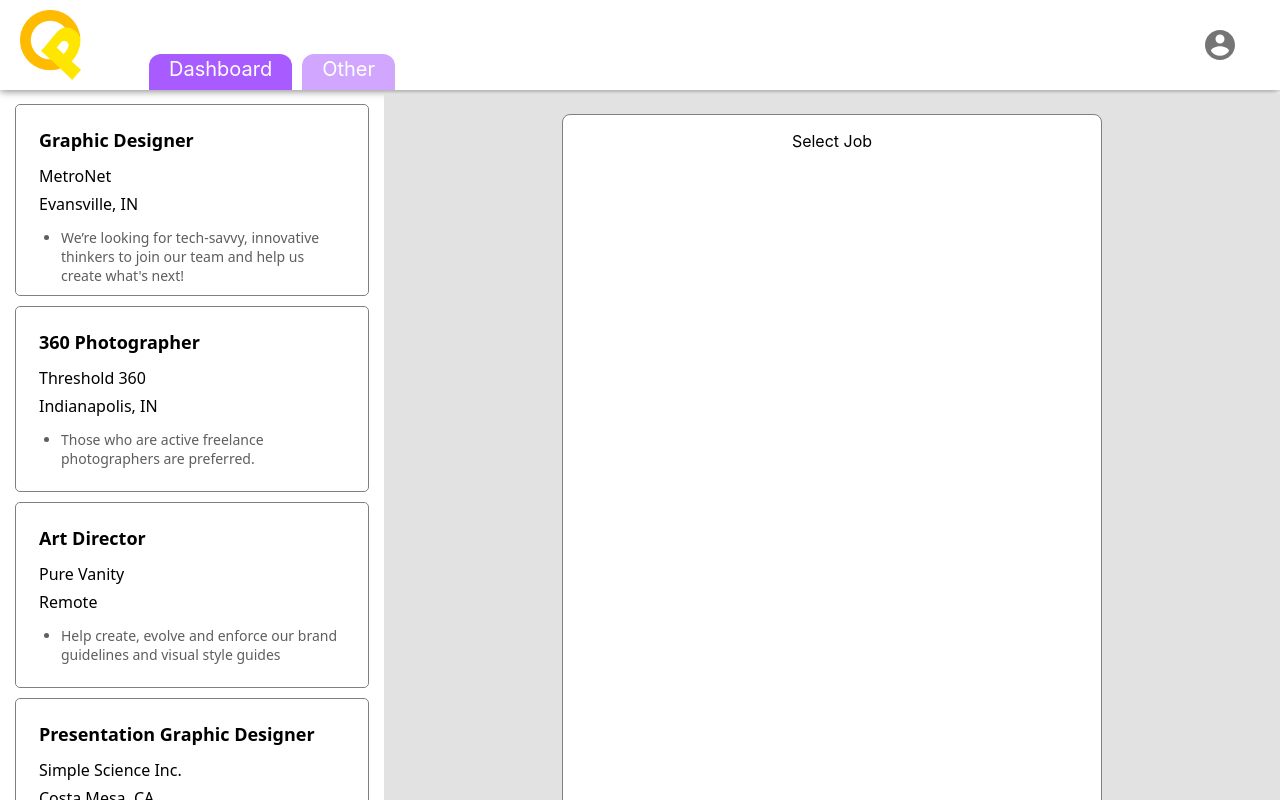
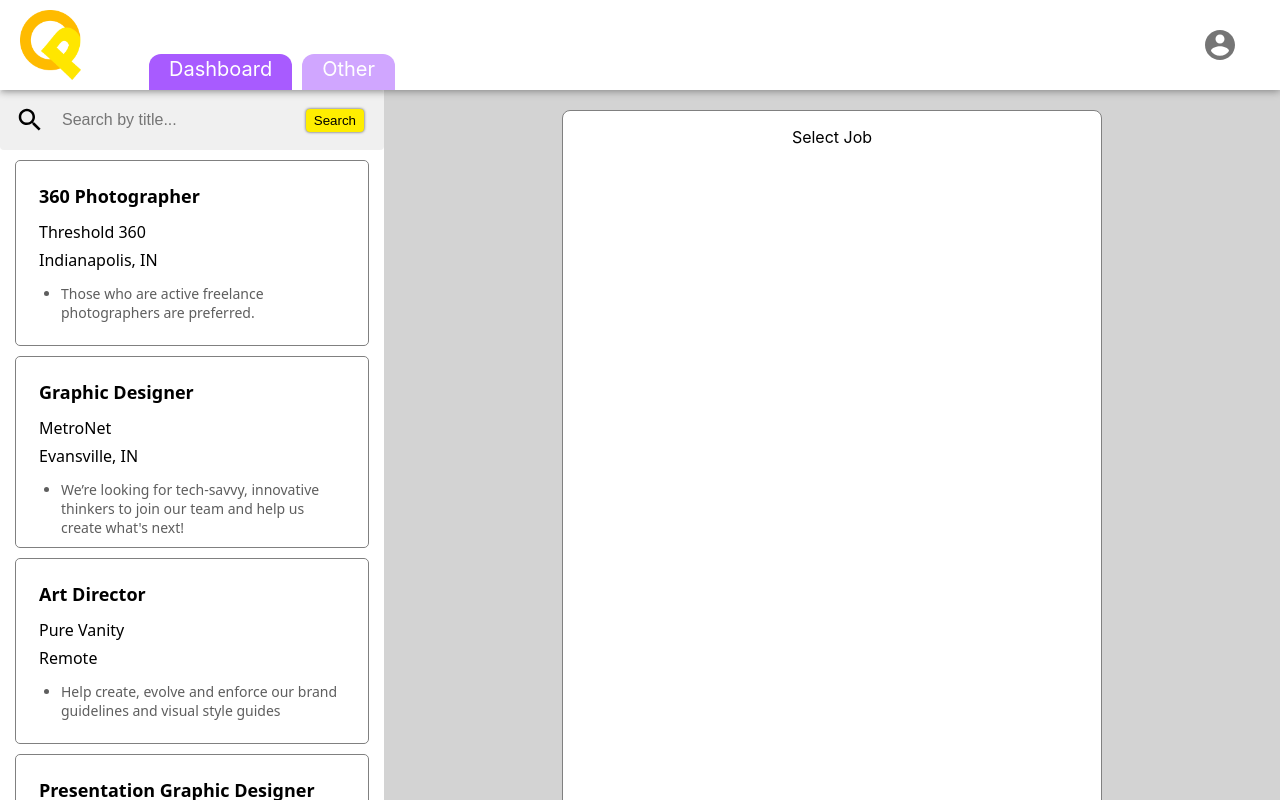
Before and after one commit to Arjunbhavsar/Job-Portal, a React (Create React App) app in the folder FrontEnd/quick-pick/: page / in a window 1280 px wide. Built offline with nearby package versions, Linux system fonts and the light colour scheme.

Commit message:
Add files via upload

```diff
--- a/FrontEnd/quick-pick/src/component/quickPick/Dashboard.css
+++ b/FrontEnd/quick-pick/src/component/quickPick/Dashboard.css
@@ -1,17 +1,17 @@
 .container {
     display: flex;
-    height: calc(100% - 94px);
 }
 
 .left {
-    display: inline-flex;
     width: 30%;
-    height: calc(100% - 94px);
+    height: calc(100% - 90px);
     position: fixed;
     left: 0;
     bottom: 0;
+    z-index: -1;
     overflow-y: auto;
     /* box-shadow: 1px 0px 8px gray; */
+    display: flex;
     flex-direction: column;
     align-content: center;
 }
@@ -19,12 +19,13 @@
 .right {
     display: inline-block;
     width: 70%;
-    height: calc(100% - 94px);
-    position: absolute;
+    height: calc(100% - 90px);
+    position: fixed;
     right: 0;
-    bottom: 0px;
+    bottom: 0;
+    z-index: -1;
     overflow-y: auto;
-    background-color: #e2e2e2;
+    background-color: #d3d3d3;
 }
 .content{
     border: grey 1px solid;
@@ -34,6 +35,15 @@
     height: 1000px;
     border-radius: 8px;
     background-color: white;
+}
+
+.searchBox {
+    z-index: -1;
+    width: 100%;
+    height: 100px;
+}
+.barStyle {
+    width: 100%;
 }
 
 .leftItem {
@@ -55,6 +65,7 @@
     background-color: #d6d6d6;
     transition: background-color 0.5s linear 0s;
     -webkit-transition: background-color 0.5s linear 0s;
+    cursor: pointer;
 }
 
 .title, .description, .location, .company {
@@ -79,10 +90,12 @@
 }
 
 ::-webkit-scrollbar {
-    width: 8px;
+    width: 12px;
 }
 
 ::-webkit-scrollbar-track {
+    background-color: #F3F2F4;
+    box-shadow: inset 0 0 5px grey;
     border-radius: 10px;
 }
 
@@ -92,5 +105,58 @@
 }
 
 ::-webkit-scrollbar-thumb:hover {
-    background: #7c7c7c00;
+    background: #7c7c7c;
 }
+#searchBar {
+    width: 100%;
+    height: 40px;
+    background-color: rgb(240, 240, 240);
+    display: flex;
+    justify-content: flex-start;
+    align-items: center;
+    border-radius: 4px;
+    padding: 10px 0px;
+}
+
+#searchBar:hover {
+    background-color: rgb(223, 223, 223);
+}
+
+
+.searchIcon {
+    display: flex;
+    justify-content: center;
+    align-items: center;
+    padding: 15px;
+}
+
+#svgIcon {
+    width: 30px;
+    height: 30px;
+}
+
+.searchInput {
+    color: black;
+    line-height: 18px;
+    font-size: 16px;
+    width: 80%;
+    height: 100%;
+    border: none;
+    background: none;
+}
+.searchInput:focus {
+    outline: none;
+}
+
+.searchButton {
+    margin: 0px 20px;
+    background-color: rgb(255, 238, 0);
+    padding: 4px 8px;
+    border: none;
+    border-radius: 4px;
+    box-shadow: 0px 0px 3px rgb(78, 78, 78);
+}
+
+.searchButton:hover {
+    cursor: pointer;
+}
--- a/FrontEnd/quick-pick/src/component/quickPick/Dashboard.jsx
+++ b/FrontEnd/quick-pick/src/component/quickPick/Dashboard.jsx
@@ -1,6 +1,8 @@
 import React from 'react';
 import { Component } from 'react';
 import './Dashboard.css'
+import SearchBar from './SearchBar';
+
 
 class Dashboard extends Component {
     constructor() {
@@ -11,17 +13,8 @@
         }
     }
 
-    render(){
-        return(
-            <div class="contianer">
-                <div class="left">
-                    <JobListItems />
-                </div>
-                <div class="right">
-                    <SelectedJob />
-                </div>
-            </div>
-        )
+    updateInput(value) {
+        console.log(value)
     }
 
     changeJob(id){
@@ -29,6 +22,20 @@
             ()=>{
                 return {jobID: id}
             }
+        )
+    }
+
+    render(){
+        return(
+            <div class="contianer">
+                <div class="left">
+                    <SearchBar  holder="Search by title..." search={this.updateInput}/>
+                    <JobListItems />
+                </div>
+                <div class="right">
+                    <SelectedJob />
+                </div>
+            </div>
         )
     }
 }
@@ -42,20 +49,20 @@
         return(
             <div>
                 <div class="leftItem">
-                    <p class="title">Graphic Designer</p>
-                    <p class="company">MetroNet</p>
-                    <p class="location">Evansville, IN</p>
-                    <ul class="description">
-                        <li>We’re looking for tech-savvy, innovative thinkers to join our team and help us create what's next!</li>
-                    </ul>
-                </div>
-                <div class="leftItem">
                     <p class="title">360 Photographer</p>
                     <p class="company">Threshold 360</p>
                     <p class="location">Indianapolis, IN</p>
                     {/* <p class="description">Those who are active freelance photographers are preferred.</p> */}
                     <ul class="description">
                         <li>Those who are active freelance photographers are preferred.</li>
+                    </ul>
+                </div>
+                <div class="leftItem">
+                    <p class="title">Graphic Designer</p>
+                    <p class="company">MetroNet</p>
+                    <p class="location">Evansville, IN</p>
+                    <ul class="description">
+                        <li>We’re looking for tech-savvy, innovative thinkers to join our team and help us create what's next!</li>
                     </ul>
                 </div>
                 <div class="leftItem">
--- a/FrontEnd/quick-pick/src/component/quickPick/Navigation.jsx
+++ b/FrontEnd/quick-pick/src/component/quickPick/Navigation.jsx
@@ -1,4 +1,4 @@
-import React, { Component } from 'react';
+import React from 'react';
 import { Link } from 'react-router-dom';
 import AuthenticationService from './AuthenticationService';
 import './Navigation.css';
@@ -9,7 +9,6 @@
 import Menu from '@material-ui/core/Menu';
 import AccountCircle from '@material-ui/icons/AccountCircle';
 import { Navigation } from '@material-ui/icons';
-import { createMuiTheme } from '@material-ui/core';
 
 const useStyles = makeStyles((theme) => ({
     grow: {
@@ -68,15 +67,7 @@
         }
     }
   }));
-const theme = createMuiTheme({
-    props: {
-    // Name of the component ⚛️
-        MuiButtonBase: {
-            // The properties to apply
-            disableRipple: true, // No more ripple, on the whole application 💣!
-        },
-    },
-});
+
 
 export default function Navgiation() {
     const classes = useStyles();
--- /dev/null
+++ b/FrontEnd/quick-pick/src/component/quickPick/SearchBar.jsx
@@ -0,0 +1,38 @@
+import React from 'react';
+import SearchIcon from '@material-ui/icons/Search';
+import { Component } from 'react';
+
+class SearchBar extends Component{
+    constructor() {
+        super();
+        this.state = {
+            value: ''
+        }
+
+        this.handleChange = this.handleChange.bind(this);
+        this.handleSubmit = this.handleSubmit.bind(this);
+    }
+
+    handleChange(event) {
+        this.setState({value: event.target.value});
+    }
+
+    handleSubmit(event) {
+        event.preventDefault();
+        this.props.search(this.state.value);
+    }
+
+    render(){
+        return (
+            <form onSubmit={this.handleSubmit} id="searchBar">
+                <div className="searchIcon">
+                        <SearchIcon id="svgIcon"/>
+                </div>
+                <input type="text" placeholder={this.props.holder} className="searchInput" onChange={this.handleChange} value={this.state.value}/>
+                <input type="submit" value="Search" class="searchButton"/>
+                <input type="submit" style={{display: "none"}} />
+            </form>
+        );
+    }
+  }
+  export default SearchBar
```
